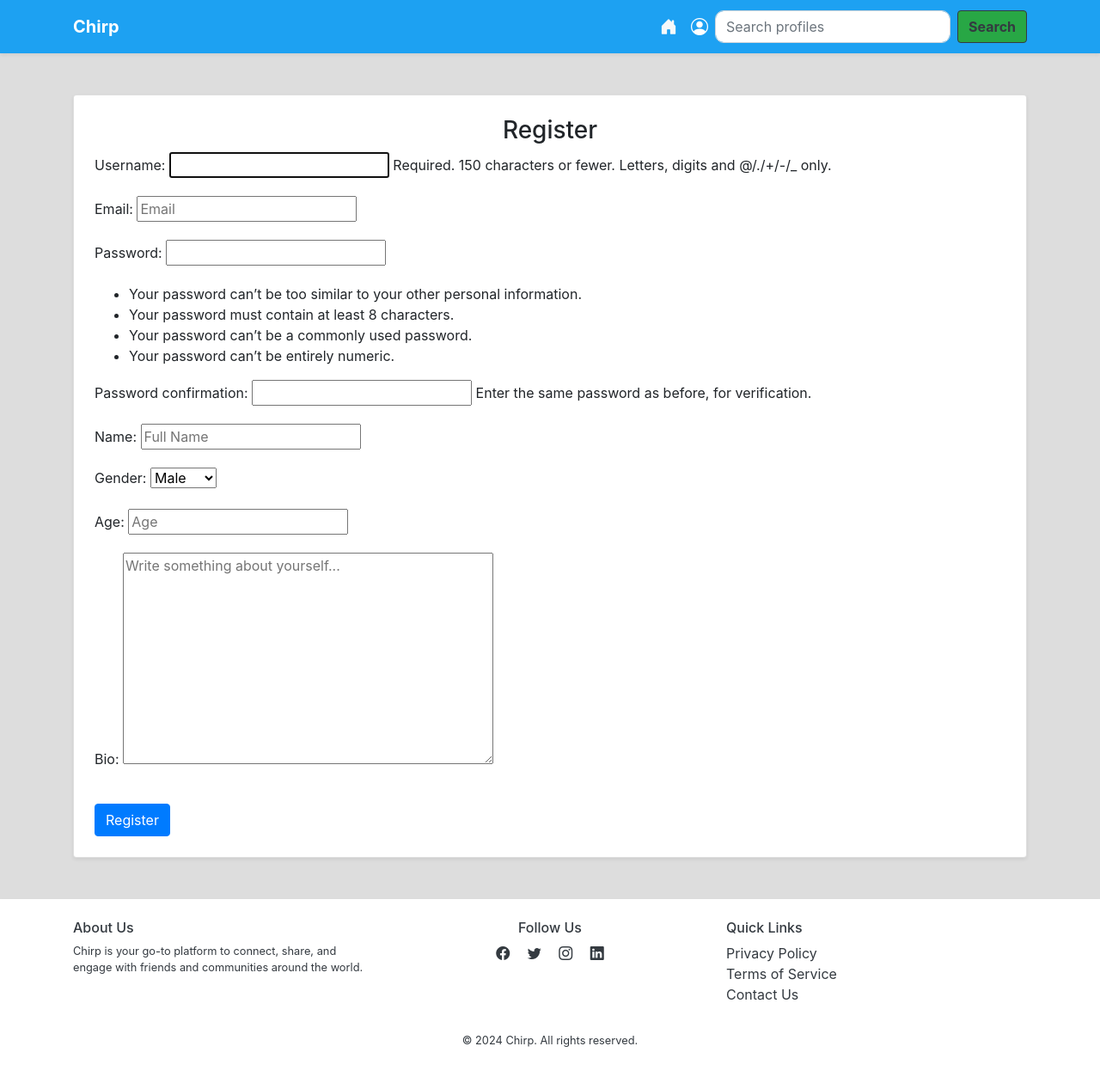
After one commit to DennisCodeInstituteBC/Chirp, a Django app: page /register/ in a window 1280 px wide. The commit adds this page. Shown: the whole page at 86% size. Run offline with Django 4.2, Linux system fonts and the light colour scheme; some libraries are stand-ins or nearby versions.

Commit message:
Add functionality to register

```diff
--- a/chirpsocial/forms.py
+++ b/chirpsocial/forms.py
@@ -1,5 +1,9 @@
 from django import forms
+from django.db import models
 from .models import chirp
+from django.contrib.auth.forms import UserCreationForm
+from django.contrib.auth.models import User
+from .models import Profile
 
 class ChirpForm(forms.ModelForm):
     body = forms.CharField(
@@ -18,3 +22,33 @@ class ChirpForm(forms.ModelForm):
     class Meta:
         model = chirp
         exclude = ("user", )
+
+
+
+class RegisterForm(UserCreationForm):
+    email = forms.EmailField(required=True, widget=forms.TextInput(attrs={"placeholder": "Email"}))
+    name = forms.CharField(max_length=200, required=True, widget=forms.TextInput(attrs={"placeholder": "Full Name"}))
+    gender = forms.ChoiceField(choices=[('Male', 'Male'), ('Female', 'Female'), ('Other', 'Other')], required=True)
+    age = forms.IntegerField(required=False, widget=forms.NumberInput(attrs={"placeholder": "Age"}))
+    bio = forms.CharField(widget=forms.Textarea(attrs={"placeholder": "Write something about yourself..."}), required=False)
+
+    class Meta:
+        model = User
+        fields = ["username", "email", "password1", "password2"]
+
+    def save(self, commit=True):
+        user = super().save(commit=False)
+        user.email = self.cleaned_data['email']
+        if commit:
+            user.save()
+            # Create or update the Profile object
+            Profile.objects.update_or_create(
+                user=user,
+                defaults={
+                    'name': self.cleaned_data['name'],
+                    'gender': self.cleaned_data['gender'],
+                    'age': self.cleaned_data['age'],
+                    'bio': self.cleaned_data['bio'],
+                }
+            )
+        return user
--- /dev/null
+++ b/chirpsocial/templates/chirpsocial/register.html
@@ -0,0 +1,14 @@
+{% extends "chirpsocial/base.html" %}
+
+{% block content %}
+<div class="container mt-5">
+    <div class="card shadow-sm p-4">
+        <h3 class="text-center">Register</h3>
+        <form method="post" action="">
+            {% csrf_token %}
+            {{ form.as_p }}
+            <button type="submit" class="btn btn-primary mt-3">Register</button>
+        </form>
+    </div>
+</div>
+{% endblock %}
--- a/chirpsocial/urls.py
+++ b/chirpsocial/urls.py
@@ -1,6 +1,7 @@
 from django.urls import path
 from .views import dashboard, profile_list, profile, search_profiles
 from django.contrib.auth import views as auth_views
+from . import views
 
 app_name = "chirp"
 
@@ -13,4 +14,5 @@ urlpatterns = [
     path('logout/', auth_views.LogoutView.as_view(template_name='logout.html'), name='logout'),
     path('login/', auth_views.LoginView.as_view(template_name='login.html'), name='login'),
     path('search/', search_profiles, name='search_profiles'),
+    path('register/', views.register, name='register'),
 ]
--- a/chirpsocial/views.py
+++ b/chirpsocial/views.py
@@ -2,6 +2,9 @@ from django.shortcuts import render
 from .forms import ChirpForm
 from .models import Profile
 from django.shortcuts import render, redirect
+from django.contrib.auth import login
+from django.contrib import messages
+from .forms import RegisterForm
 
 # Create your views here.
 def dashboard(request):
@@ -43,3 +46,22 @@ def search_profiles(request):
     query = request.GET.get('q')
     profiles = Profile.objects.filter(user__username__icontains=query) if query else []
     return render(request, 'chirpsocial/search_results.html', {'profiles': profiles, 'query': query})
+
+
+
+def register(request):
+    if request.method == "POST":
+        form = RegisterForm(request.POST)
+        if form.is_valid():
+            user = form.save()
+            # Ensure that the Profile is created only if it does not exist
+            Profile.objects.get_or_create(user=user)
+            login(request, user)  # Automatically log the user in after registration
+            messages.success(request, "Registration successful.")
+            return redirect("chirp:dashboard")
+        else:
+            messages.error(request, "Registration failed. Please correct the errors below.")
+    else:
+        form = RegisterForm()
+
+    return render(request, "chirpsocial/register.html", {"form": form})
--- a/templates/chirpsocial/base.html
+++ b/templates/chirpsocial/base.html
@@ -100,19 +100,60 @@
 
                 <!-- Register Form -->
                 <div id="registerForm" style="display: none;">
-                    <form>
-                        <div class="form-group">
+                    <form method="post" action="{% url 'chirp:register' %}">
+                        {% csrf_token %}
+                        <!-- Username Field -->
+                        <div class="form-group mb-3">
                             <label for="registerUsername">Username</label>
-                            <input type="text" class="form-control" id="registerUsername" placeholder="Enter username">
+                            <input type="text" class="form-control" id="registerUsername" name="username" placeholder="Enter Username" required>
                         </div>
-                        <div class="form-group">
-                            <label for="registerEmail">Email address</label>
-                            <input type="email" class="form-control" id="registerEmail" placeholder="Enter email">
+
+                        <!-- Email Field -->
+                        <div class="form-group mb-3">
+                            <label for="registerEmail">Email</label>
+                            <input type="email" class="form-control" id="registerEmail" name="email" placeholder="Enter Email" required>
                         </div>
-                        <div class="form-group">
-                            <label for="registerPassword">Password</label>
-                            <input type="password" class="form-control" id="registerPassword" placeholder="Password">
+
+                        <!-- Password Fields -->
+                        <div class="form-group mb-3">
+                            <label for="registerPassword1">Password</label>
+                            <input type="password" class="form-control" id="registerPassword1" name="password1" placeholder="Password" required>
                         </div>
+                        <div class="form-group mb-3">
+                            <label for="registerPassword2">Confirm Password</label>
+                            <input type="password" class="form-control" id="registerPassword2" name="password2" placeholder="Confirm Password" required>
+                        </div>
+
+                        <!-- Name Field -->
+                        <div class="form-group mb-3">
+                            <label for="registerName">Full Name</label>
+                            <input type="text" class="form-control" id="registerName" name="name" placeholder="Enter Full Name" required>
+                        </div>
+
+                        <!-- Gender Field -->
+                        <div class="form-group mb-3">
+                            <label for="registerGender">Gender</label>
+                            <select class="form-select" id="registerGender" name="gender" required>
+                                <option value="" disabled selected>Select Gender</option>
+                                <option value="Male">Male</option>
+                                <option value="Female">Female</option>
+                                <option value="Other">Other</option>
+                            </select>
+                        </div>
+
+                        <!-- Age Field -->
+                        <div class="form-group mb-3">
+                            <label for="registerAge">Age</label>
+                            <input type="number" class="form-control" id="registerAge" name="age" placeholder="Enter Age">
+                        </div>
+
+                        <!-- Bio Field -->
+                        <div class="form-group mb-3">
+                            <label for="registerBio">Bio</label>
+                            <textarea class="form-control" id="registerBio" name="bio" rows="3" placeholder="Write something about yourself..."></textarea>
+                        </div>
+
+                        <!-- Submit Button -->
                         <button type="submit" class="btn btn-primary">Register</button>
                     </form>
                     <p class="mt-3">Already have an account? <a href="#" id="showLoginForm">Login here</a></p>
```
Also changed, not shown: chirpsocial/models.py (+7 -2 lines), chirpsocial/migrations/0006_alter_profile_bio.py (added), chirpsocial/migrations/0007_alter_profile_age.py (added).
